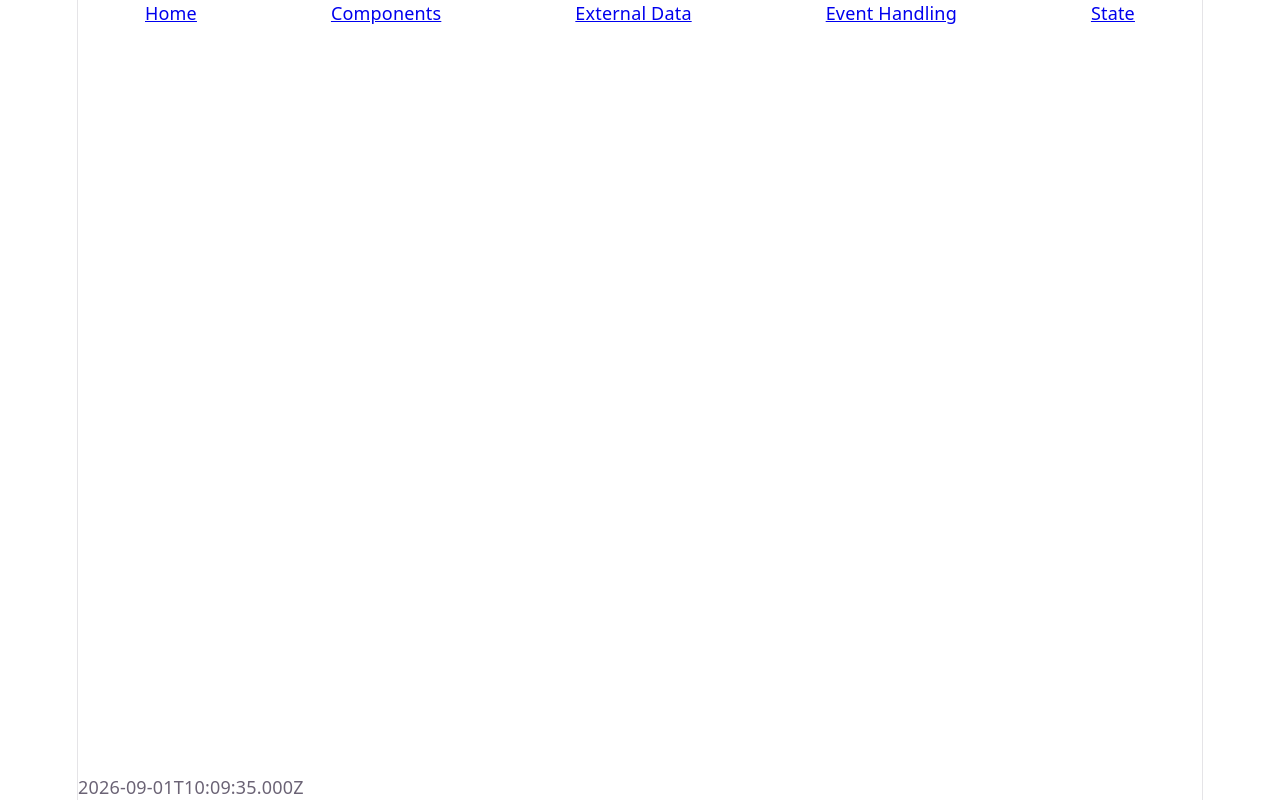
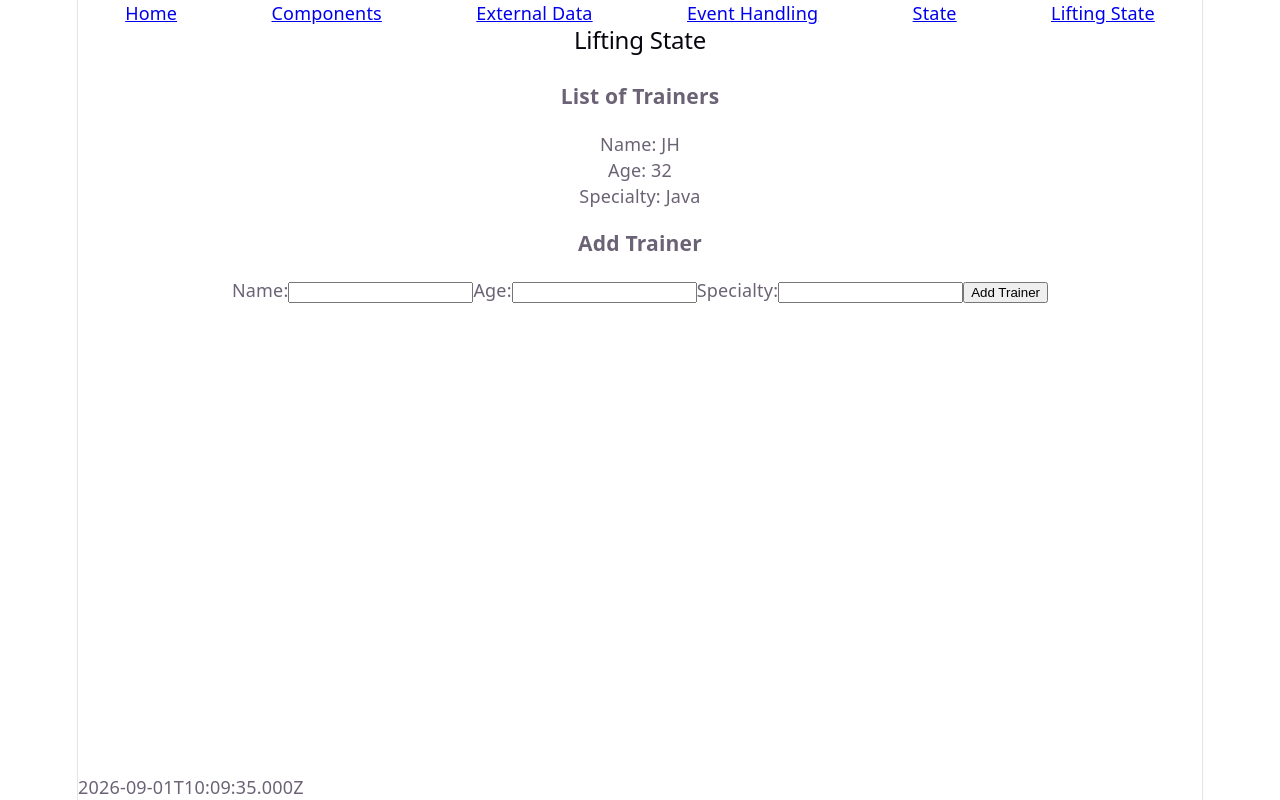
Before and after one commit to JHarry444/react-01-09-js, a React (Vite) app: page /lifting in a window 1280 px wide. Built offline with nearby package versions, Linux system fonts and the light colour scheme.

Commit message:
Lifting State: Demo

```diff
--- a/src/App.jsx
+++ b/src/App.jsx
@@ -4,6 +4,7 @@ import ExternalData from "./components/ExternalData"
 import Header from "./components/Header"
 import EventHandling from "./components/EventHandling"
 import StatePage from "./components/StatePage"
+import LiftingState from "./components/LiftingState"
 
 function App() {
   return (
@@ -15,6 +16,8 @@ function App() {
         <Route path="/external" element={<ExternalData />} />
         <Route path="/events" element={<EventHandling />} />
         <Route path="/state" element={<StatePage />} />
+        <Route path="/lifting" element={<LiftingState />} />
+
       </Routes>
       <footer style={{ position: "fixed", bottom: "0px" }}>{new Date().toISOString()}</footer>
 
--- /dev/null
+++ b/src/components/AddTrainer.jsx
@@ -0,0 +1,33 @@
+function AddTrainer({ setTrainers }) {
+
+    function addTrainer(formData) {
+        // Add trainer logic here
+        console.log(formData);
+        const newTrainer = {
+            name: formData.get("name"),
+            age: parseInt(formData.get("age"), 10),
+            specialty: formData.get("specialty")
+        };
+        console.log(newTrainer);
+        setTrainers(prevTrainers => [...prevTrainers, newTrainer]);
+    }
+
+
+    return (
+        <>
+            <h3>Add Trainer</h3>
+            <form action={addTrainer}>
+                <label htmlFor="name">Name:</label>
+                <input type="text" id="name" name="name" />
+
+                <label htmlFor="age">Age:</label>
+                <input type="number" id="age" name="age" />
+                <label htmlFor="specialty">Specialty:</label>
+                <input type="text" id="specialty" name="specialty" />
+                <button type="submit">Add Trainer</button>
+            </form>
+        </>
+    );
+}
+
+export default AddTrainer;
--- a/src/components/Header.jsx
+++ b/src/components/Header.jsx
@@ -11,6 +11,7 @@ function Header() {
             <Link to="/external">External Data</Link>
             <Link to="/events">Event Handling</Link>
             <Link to="/state">State</Link>
+            <Link to="/lifting">Lifting State</Link>
         </nav>
     );
 }
--- /dev/null
+++ b/src/components/LiftingState.jsx
@@ -0,0 +1,24 @@
+import { useState } from "react";
+import AddTrainer from "./AddTrainer";
+import ListTrainers from "./ListTrainers";
+
+function LiftingState() {
+    const [trainers, setTrainers] = useState([
+        {
+            name: "JH",
+            age: 32,
+            specialty: "Java"
+        }
+    ]);
+    return (
+        <>
+            <h2>Lifting State</h2>
+            <div>
+                <ListTrainers trainers={trainers} />
+                <AddTrainer setTrainers={setTrainers} />
+            </div>
+        </>
+    );
+}
+
+export default LiftingState;
--- /dev/null
+++ b/src/components/ListTrainers.jsx
@@ -0,0 +1,17 @@
+import Trainer from './Trainer';
+import { v4 } from "uuid";
+
+function ListTrainers({ trainers }) {
+    return (
+        <>
+            <h3>List of Trainers</h3>
+            {
+                trainers.map(({ name, age, specialty }) => (
+                    <Trainer key={v4()} name={name} age={age} specialty={specialty} />
+                ))
+            }
+        </>
+    );
+}
+
+export default ListTrainers;
```
